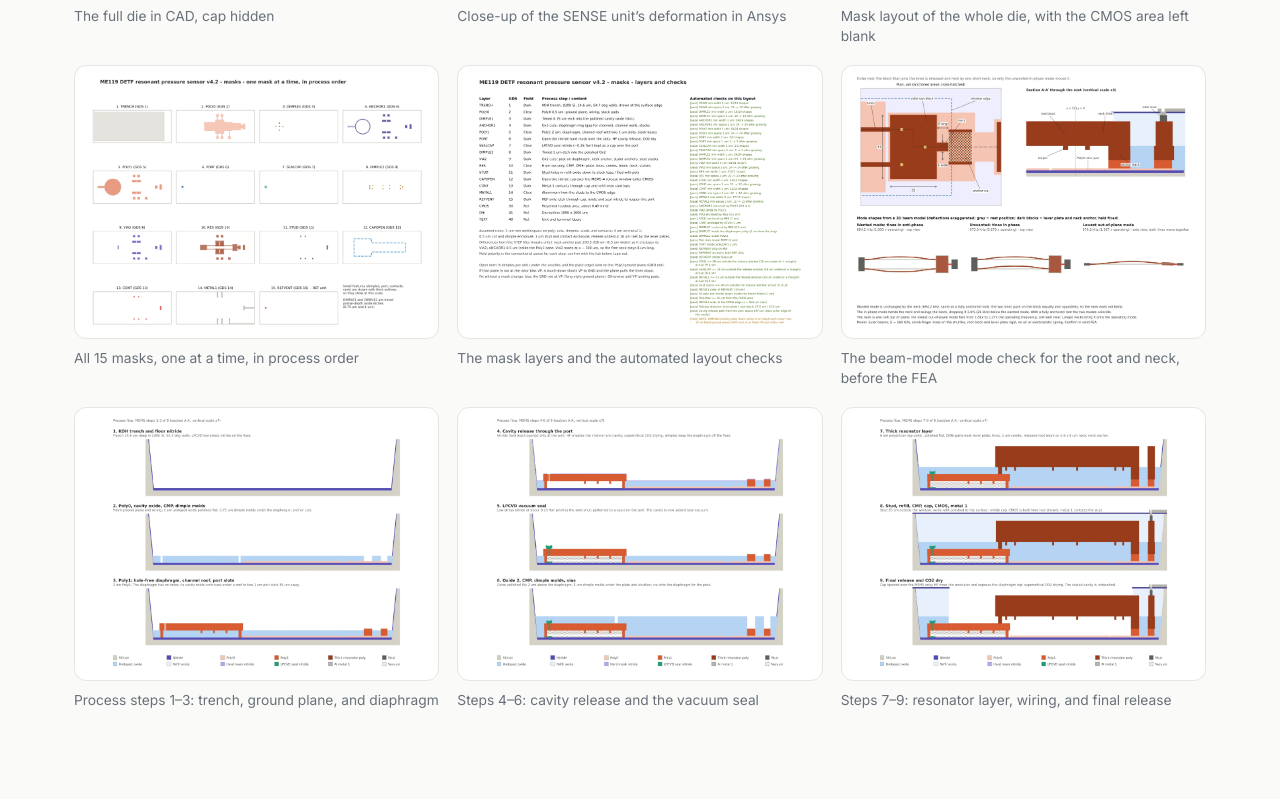
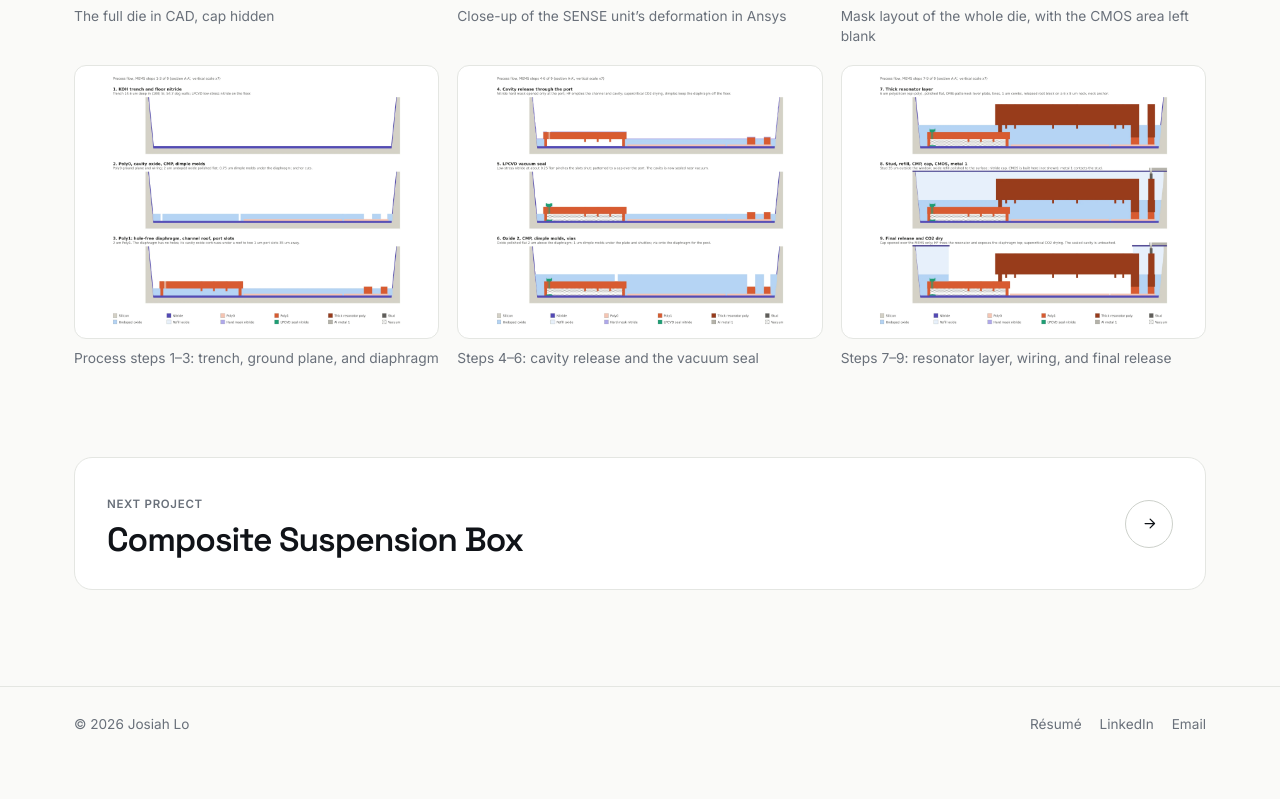
Before and after one commit to josiahdlo/josiahdlo.github.io, a plain HTML site: page projects/mems-pressure-sensor.html in a window 1280 px wide. Shown: the part 10682-11481 px from the top of the page. After the commit the page ends 11450 px from the top, so only its background shows below. Drawn offline with Linux system fonts and the light colour scheme.

Commit message:
Remove three mask and mode-check images from the MEMS gallery
Co-Authored-By: Claude Opus 5.5 <noreply@anthropic.com>

```diff
--- a/projects/mems-pressure-sensor.html
+++ b/projects/mems-pressure-sensor.html
@@ -234,9 +234,6 @@
           <figure><a href="../assets/img/mems/final-die-full.webp" data-zoom><img src="../assets/img/mems/final-die-full.webp" width="1354" height="838" alt="CAD of the full 1 mm die block with the cap hidden, showing both units in their trenches" loading="lazy"></a><figcaption>The full die in CAD, cap hidden</figcaption></figure>
           <figure><a href="../assets/img/mems/fea-deform-zoom.webp" data-zoom><img class="fit" src="../assets/img/mems/fea-deform-zoom.webp" width="1661" height="686" alt="Close-up of the Ansys deformation result on the SENSE unit: the diaphragm deflects most at its center and the tines bow" loading="lazy"></a><figcaption>Close-up of the SENSE unit’s deformation in Ansys</figcaption></figure>
           <figure><a href="../assets/img/mems/masks-die.webp" data-zoom><img class="fit" src="../assets/img/mems/masks-die.webp" width="2000" height="1567" alt="Mask layout of the whole 1 mm die with the SENSE and REF units on the left and the blank CMOS area on the right" loading="lazy"></a><figcaption>Mask layout of the whole die, with the CMOS area left blank</figcaption></figure>
-          <figure><a href="../assets/img/mems/masks-all.webp" data-zoom><img class="fit" src="../assets/img/mems/masks-all.webp" width="2000" height="1499" alt="All 15 masks shown one at a time in process order, from the trench mask to the REF vent mask" loading="lazy"></a><figcaption>All 15 masks, one at a time, in process order</figcaption></figure>
-          <figure><a href="../assets/img/mems/masks-checks.webp" data-zoom><img class="fit" src="../assets/img/mems/masks-checks.webp" width="1964" height="1502" alt="Table of the mask layers and their purposes, with the list of automated layout checks, all passing" loading="lazy"></a><figcaption>The mask layers and the automated layout checks</figcaption></figure>
-          <figure><a href="../assets/img/mems/v42-modes.webp" data-zoom><img class="fit" src="../assets/img/mems/v42-modes.webp" width="2000" height="1482" alt="Drawing of the root block and neck, with beam-model mode shapes for the anti-phase, in-phase, and out-of-plane modes" loading="lazy"></a><figcaption>The beam-model mode check for the root and neck, before the FEA</figcaption></figure>
           <figure><a href="../assets/img/mems/v42-flow-1.webp" data-zoom><img class="fit" src="../assets/img/mems/v42-flow-1.webp" width="1868" height="1596" alt="Process flow steps 1 to 3: KOH trench and floor nitride, Poly0 and cavity oxide, and the hole-free Poly1 diaphragm" loading="lazy"></a><figcaption>Process steps 1–3: trench, ground plane, and diaphragm</figcaption></figure>
           <figure><a href="../assets/img/mems/v42-flow-2.webp" data-zoom><img class="fit" src="../assets/img/mems/v42-flow-2.webp" width="1868" height="1596" alt="Process flow steps 4 to 6: cavity release through the port, the LPCVD vacuum seal, and oxide 2 with dimple molds and vias" loading="lazy"></a><figcaption>Steps 4–6: cavity release and the vacuum seal</figcaption></figure>
           <figure><a href="../assets/img/mems/v42-flow-3.webp" data-zoom><img class="fit" src="../assets/img/mems/v42-flow-3.webp" width="1868" height="1596" alt="Process flow steps 7 to 9: the 6 µm resonator layer, stud, refill, cap and metal 1, and the final release" loading="lazy"></a><figcaption>Steps 7–9: resonator layer, wiring, and final release</figcaption></figure>
```
Also changed, not shown: assets/img/mems/masks-all.webp (deleted), assets/img/mems/masks-checks.webp (deleted), assets/img/mems/v42-modes.webp (deleted).
